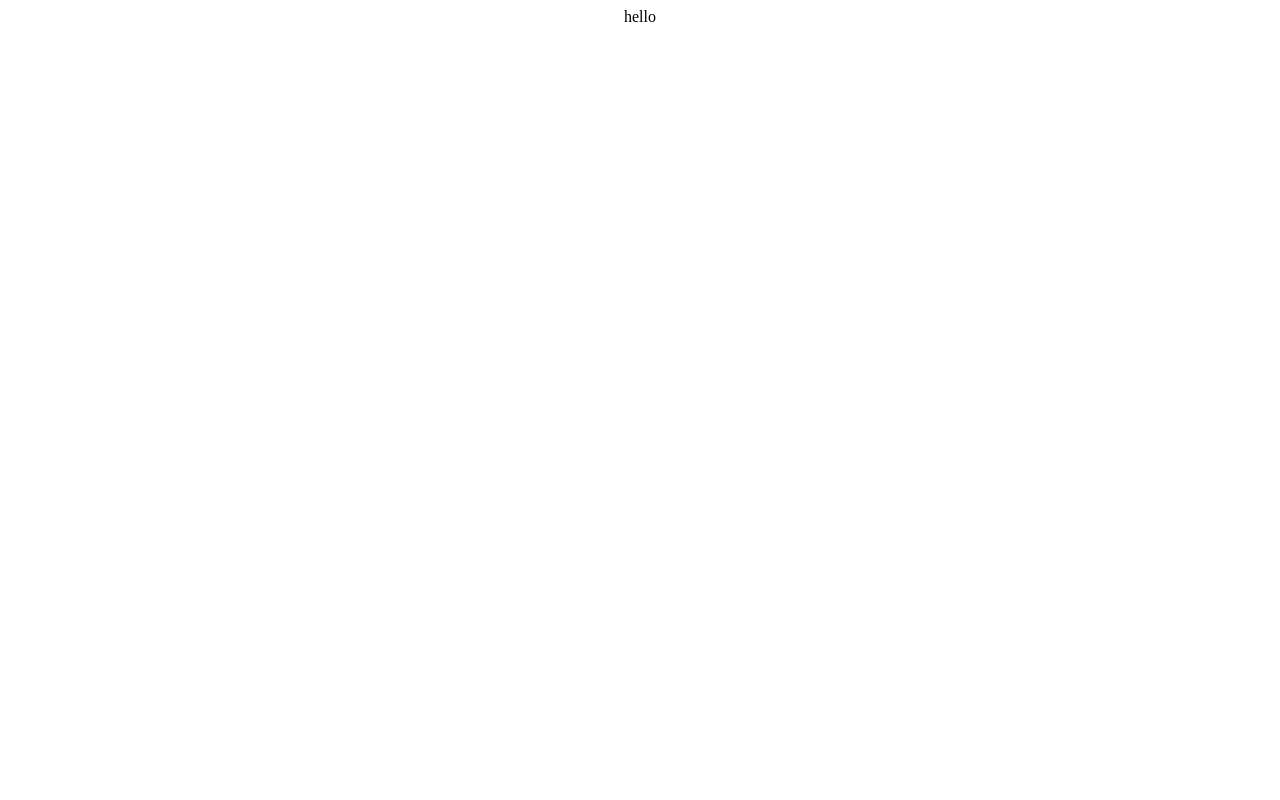
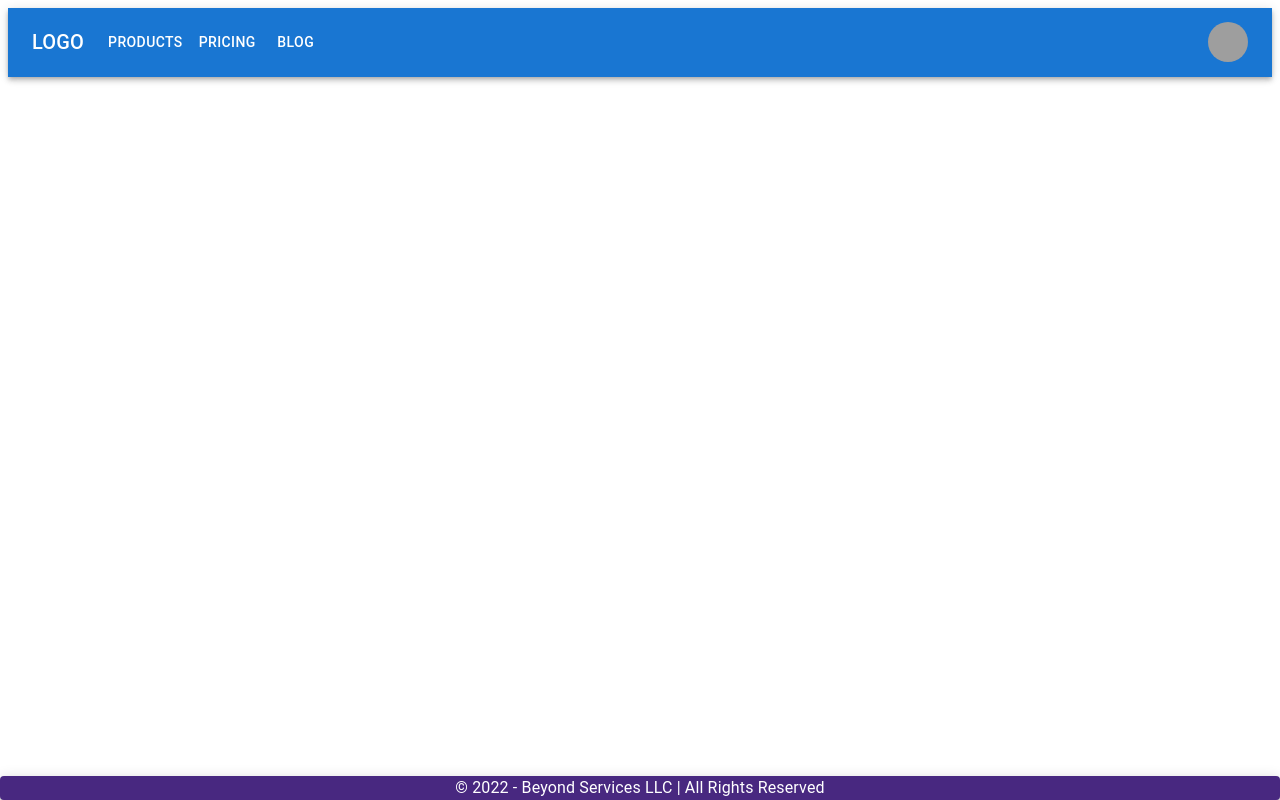
Before and after one commit to melxincognito/beyond-service-llc, a React (Create React App) app in the folder client/: page / in a window 1280 px wide. Built offline with nearby package versions, Linux system fonts and the light colour scheme; grey boxes are pictures that could not be loaded.

Commit message:
nav bar layout added with MUI

```diff
--- a/client/package.json
+++ b/client/package.json
@@ -3,6 +3,11 @@
   "version": "0.1.0",
   "private": true,
   "dependencies": {
+    "@emotion/react": "^11.7.1",
+    "@emotion/styled": "^11.6.0",
+    "@mui/icons-material": "^5.4.1",
+    "@mui/material": "^5.4.1",
+    "@mui/styles": "^5.4.1",
     "@testing-library/jest-dom": "^5.16.2",
     "@testing-library/react": "^12.1.2",
     "@testing-library/user-event": "^13.5.0",
--- a/client/public/index.html
+++ b/client/public/index.html
@@ -2,28 +2,14 @@
 <html lang="en">
   <head>
     <meta charset="utf-8" />
-    <link rel="icon" href="%PUBLIC_URL%/favicon.ico" />
-    <meta name="viewport" content="width=device-width, initial-scale=1" />
-    <meta name="theme-color" content="#000000" />
     <meta
       name="description"
-      content="Web site created using create-react-app"
+      content="Beyond Services General Contracting Business Website"
     />
-    <link rel="apple-touch-icon" href="%PUBLIC_URL%/logo192.png" />
-    <!--
-      manifest.json provides metadata used when your web app is installed on a
-      user's mobile device or desktop. See https://developers.google.com/web/fundamentals/web-app-manifest/
-    -->
+
     <link rel="manifest" href="%PUBLIC_URL%/manifest.json" />
-    <!--
-      Notice the use of %PUBLIC_URL% in the tags above.
-      It will be replaced with the URL of the `public` folder during the build.
-      Only files inside the `public` folder can be referenced from the HTML.
+    <meta name="viewport" content="initial-scale=1, width=device-width" />
 
-      Unlike "/favicon.ico" or "favicon.ico", "%PUBLIC_URL%/favicon.ico" will
-      work correctly both with client-side routing and a non-root public URL.
-      Learn how to configure a non-root public URL by running `npm run build`.
-    -->
     <title>Beyond Service LLC || General Contractors</title>
   </head>
   <body>
--- a/client/src/App.js
+++ b/client/src/App.js
@@ -1,7 +1,11 @@
+import React from "react";
 import "./App.css";
+import Layout from "./components/navigation/Layout";
 
-function App() {
-  return <div className="App">hello</div>;
+export default function App() {
+  return (
+    <div className="App">
+      <Layout />
+    </div>
+  );
 }
-
-export default App;
--- /dev/null
+++ b/client/src/components/navigation/BottomNavLabel.jsx
@@ -0,0 +1,29 @@
+import React from "react";
+import { Paper, Typography } from "@mui/material";
+
+export default function BottomNavLabel() {
+  return (
+    <div>
+      <Paper
+        sx={{
+          position: "fixed",
+          bottom: 0,
+          left: 0,
+          right: 0,
+          color: "white",
+          bgcolor: "#482880",
+          display: "flex",
+          alignContent: "center",
+          justifyContent: "center",
+        }}
+        elevation={5}
+      >
+        {" "}
+        <Typography>
+          {" "}
+          © 2022 - Beyond Services LLC | All Rights Reserved
+        </Typography>
+      </Paper>
+    </div>
+  );
+}
--- /dev/null
+++ b/client/src/components/navigation/Layout.js
@@ -0,0 +1,13 @@
+import React from "react";
+import BottomNavLabel from "./BottomNavLabel";
+import NavBar from "./NavBar";
+
+export default function Layout(props) {
+  return (
+    <>
+      <NavBar />
+      <main>{props.children} </main>
+      <BottomNavLabel />
+    </>
+  );
+}
--- /dev/null
+++ b/client/src/components/navigation/NavBar.jsx
@@ -0,0 +1,144 @@
+import * as React from "react";
+
+import {
+  AppBar,
+  Box,
+  Toolbar,
+  IconButton,
+  Typography,
+  Menu,
+  Container,
+  Avatar,
+  Button,
+  Tooltip,
+  MenuItem,
+} from "@mui/material";
+
+import MenuIcon from "@mui/icons-material/Menu";
+
+const pages = ["Products", "Pricing", "Blog"];
+const settings = ["Profile", "Account", "Dashboard", "Logout"];
+
+const NavBar = () => {
+  const [anchorElNav, setAnchorElNav] = React.useState(null);
+  const [anchorElUser, setAnchorElUser] = React.useState(null);
+
+  const handleOpenNavMenu = (event) => {
+    setAnchorElNav(event.currentTarget);
+  };
+  const handleOpenUserMenu = (event) => {
+    setAnchorElUser(event.currentTarget);
+  };
+
+  const handleCloseNavMenu = () => {
+    setAnchorElNav(null);
+  };
+
+  const handleCloseUserMenu = () => {
+    setAnchorElUser(null);
+  };
+
+  return (
+    <AppBar position="static">
+      <Container maxWidth="xl">
+        <Toolbar disableGutters>
+          <Typography
+            variant="h6"
+            noWrap
+            component="div"
+            sx={{ mr: 2, display: { xs: "none", md: "flex" } }}
+          >
+            LOGO
+          </Typography>
+
+          <Box sx={{ flexGrow: 1, display: { xs: "flex", md: "none" } }}>
+            <IconButton
+              size="large"
+              aria-label="account of current user"
+              aria-controls="menu-appbar"
+              aria-haspopup="true"
+              onClick={handleOpenNavMenu}
+              color="inherit"
+            >
+              <MenuIcon />
+            </IconButton>
+            <Menu
+              id="menu-appbar"
+              anchorEl={anchorElNav}
+              anchorOrigin={{
+                vertical: "bottom",
+                horizontal: "left",
+              }}
+              keepMounted
+              transformOrigin={{
+                vertical: "top",
+                horizontal: "left",
+              }}
+              open={Boolean(anchorElNav)}
+              onClose={handleCloseNavMenu}
+              sx={{
+                display: { xs: "block", md: "none" },
+              }}
+            >
+              {pages.map((page) => (
+                <MenuItem key={page} onClick={handleCloseNavMenu}>
+                  <Typography textAlign="center">{page}</Typography>
+                </MenuItem>
+              ))}
+            </Menu>
+          </Box>
+          <Typography
+            variant="h6"
+            noWrap
+            component="div"
+            sx={{ flexGrow: 1, display: { xs: "flex", md: "none" } }}
+          >
+            LOGO
+          </Typography>
+          <Box sx={{ flexGrow: 1, display: { xs: "none", md: "flex" } }}>
+            {pages.map((page) => (
+              <Button
+                key={page}
+                onClick={handleCloseNavMenu}
+                sx={{ my: 2, color: "white", display: "block" }}
+              >
+                {page}
+              </Button>
+            ))}
+          </Box>
+
+          <Box sx={{ flexGrow: 0 }}>
+            <Tooltip title="Open settings">
+              <IconButton onClick={handleOpenUserMenu} sx={{ p: 0 }}>
+                <Avatar alt="Remy Sharp" src="/static/images/avatar/2.jpg" />
+              </IconButton>
+            </Tooltip>
+            <Menu
+              sx={{ mt: "45px" }}
+              id="menu-appbar"
+              anchorEl={anchorElUser}
+              anchorOrigin={{
+                vertical: "top",
+                horizontal: "right",
+              }}
+              keepMounted
+              transformOrigin={{
+                vertical: "top",
+                horizontal: "right",
+              }}
+              open={Boolean(anchorElUser)}
+              onClose={handleCloseUserMenu}
+            >
+              {settings.map((setting) => (
+                <MenuItem key={setting} onClick={handleCloseUserMenu}>
+                  <Typography textAlign="center">{setting}</Typography>
+                </MenuItem>
+              ))}
+            </Menu>
+          </Box>
+        </Toolbar>
+      </Container>
+    </AppBar>
+  );
+};
+export default NavBar;
```
Also changed, not shown: 1 other file (tests, documents, lock files or other folders).
